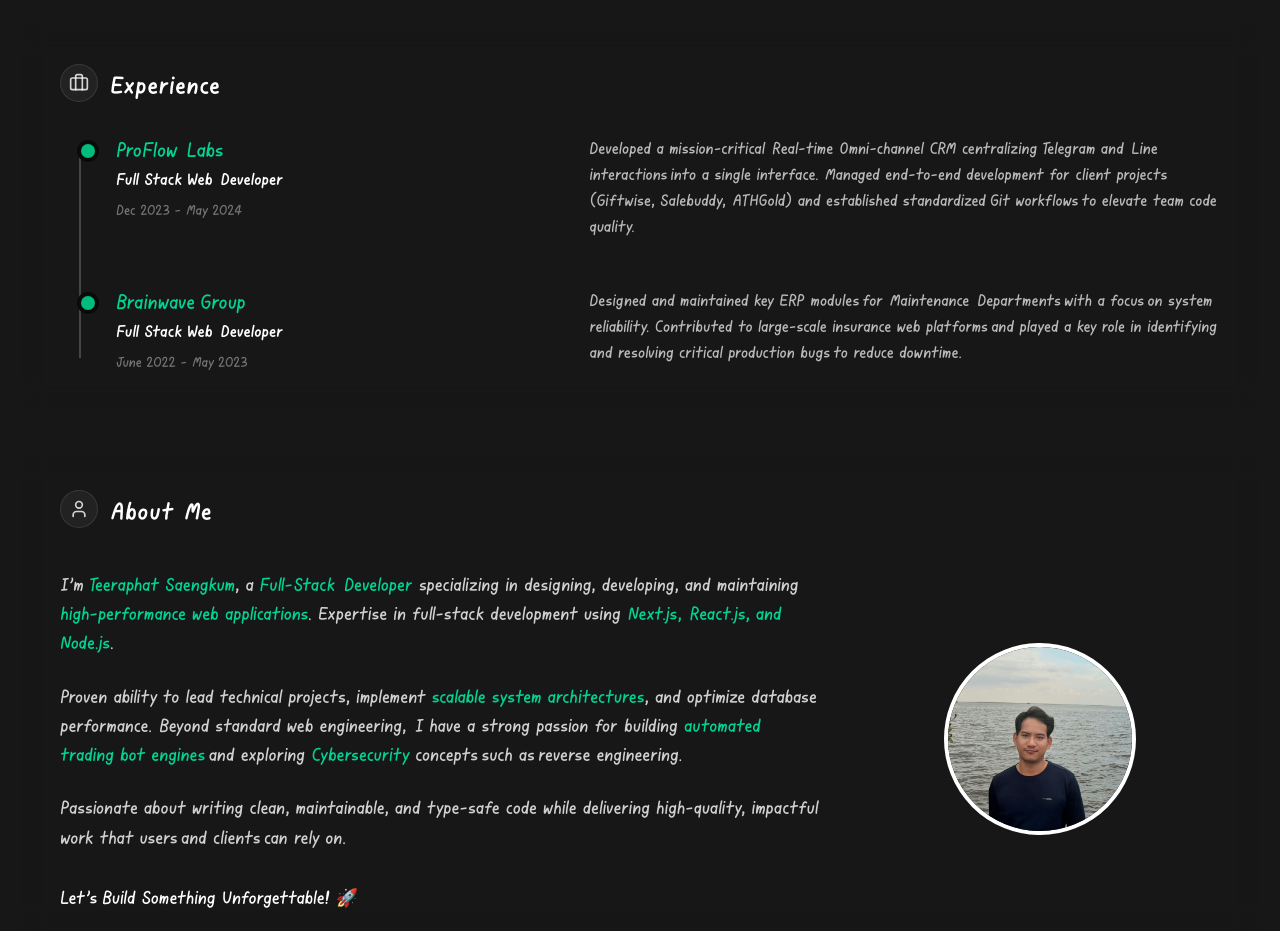
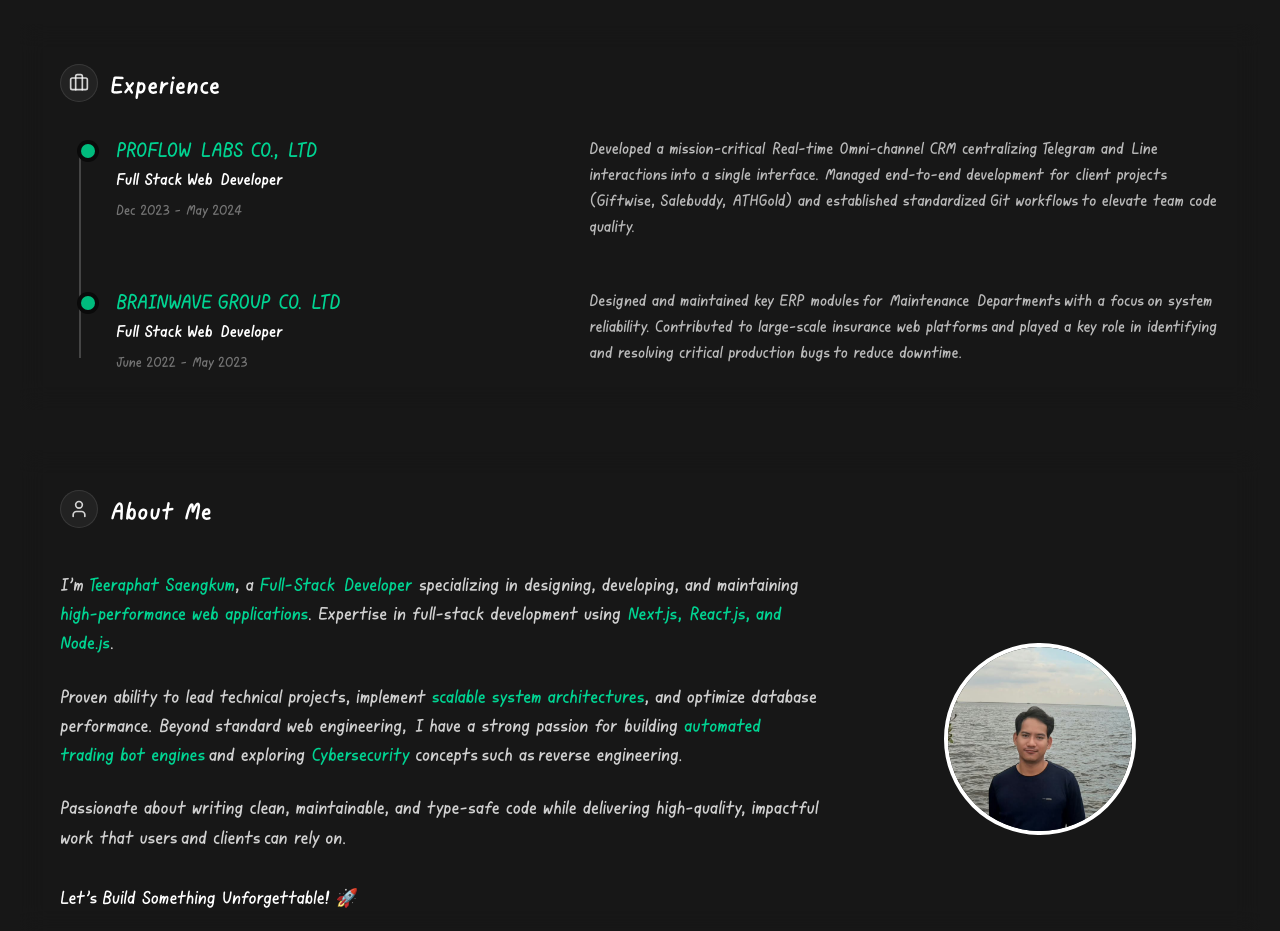
Before and after one commit to sitepow/portfolio-website, a React (Vite) app: page / in a window 1280 px wide. Shown: the part 2300-3231 px from the top of the page. Built offline with nearby package versions, Linux system fonts and the light colour scheme; a web font is replaced by a local one.

Commit message:
chore: update resume file download

```diff
--- a/src/components/sections/ExperienceSection.tsx
+++ b/src/components/sections/ExperienceSection.tsx
@@ -11,14 +11,14 @@ interface ExperienceItem {
 export function ExperienceSection() {
   const experiences: ExperienceItem[] = [
     {
-      company: "ProFlow Labs",
+      company: "PROFLOW LABS CO., LTD",
       role: "Full Stack Web Developer",
       period: "Dec 2023 - May 2024",
       description:
         "Developed a mission-critical Real-time Omni-channel CRM centralizing Telegram and Line interactions into a single interface. Managed end-to-end development for client projects (Giftwise, Salebuddy, ATHGold) and established standardized Git workflows to elevate team code quality.",
     },
     {
-      company: "Brainwave Group",
+      company: "BRAINWAVE GROUP CO. LTD",
       role: "Full Stack Web Developer",
       period: "June 2022 - May 2023",
       description:
@@ -50,7 +50,7 @@ export function ExperienceSection() {
                 <div className="absolute -left-1.25 md:-left-0.75 top-2.5 w-3.5 h-3.5 rounded-full bg-emerald-500 ring-4 ring-[#0a0a0a]" />
 
                 <div className="md:col-span-5 flex flex-col gap-1">
-                  <h3 className="text-emerald-400  text-lg md:text-xl font-medium">
+                  <h3 className="text-emerald-400 text-lg md:text-xl font-medium">
                     {exp.company}
                   </h3>
                   <p className="text-white  text-base font-semibold">
--- a/src/components/sections/GetInTouchSection.tsx
+++ b/src/components/sections/GetInTouchSection.tsx
@@ -31,7 +31,11 @@ export function GetInTouchSection() {
                 Email
               </Button>
             </a>
-            <a href="/resume.pdf" target="_blank" rel="noreferrer">
+            <a
+              href="/Resume_Full_Stack_Developer.pdf"
+              target="_blank"
+              rel="noreferrer"
+            >
               <Button className="bg-white text-black hover:bg-white/90 font-medium px-6 py-2.5 rounded-xl flex items-center gap-2 transition-all">
                 <Download className="size-4" />
                 Resume
--- a/src/components/sections/GreetingSection.tsx
+++ b/src/components/sections/GreetingSection.tsx
@@ -37,7 +37,11 @@ export function GreetingSection() {
           </div>
         </div>
         <div className="flex gap-2.5 justify-center flex-wrap">
-          <a href="/resume.pdf" target="_blank" rel="noreferrer">
+          <a
+            href="/Resume_Full_Stack_Developer.pdf"
+            target="_blank"
+            rel="noreferrer"
+          >
             <Button className={BUTTON_ClASS}>
               <DownloadIcon />
               Download Resume
```
Also changed, not shown: 1 other file (tests, documents, lock files or other folders).
